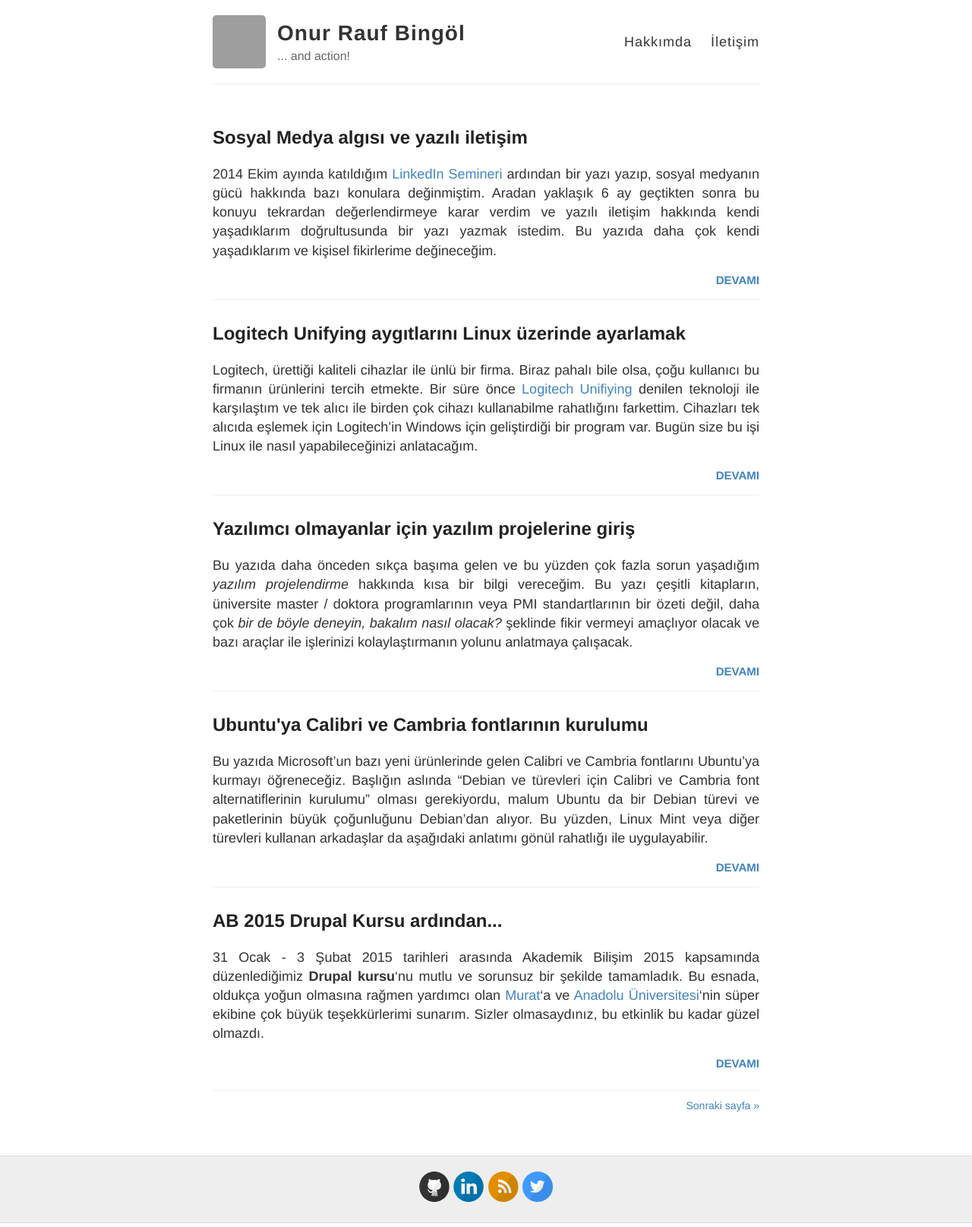
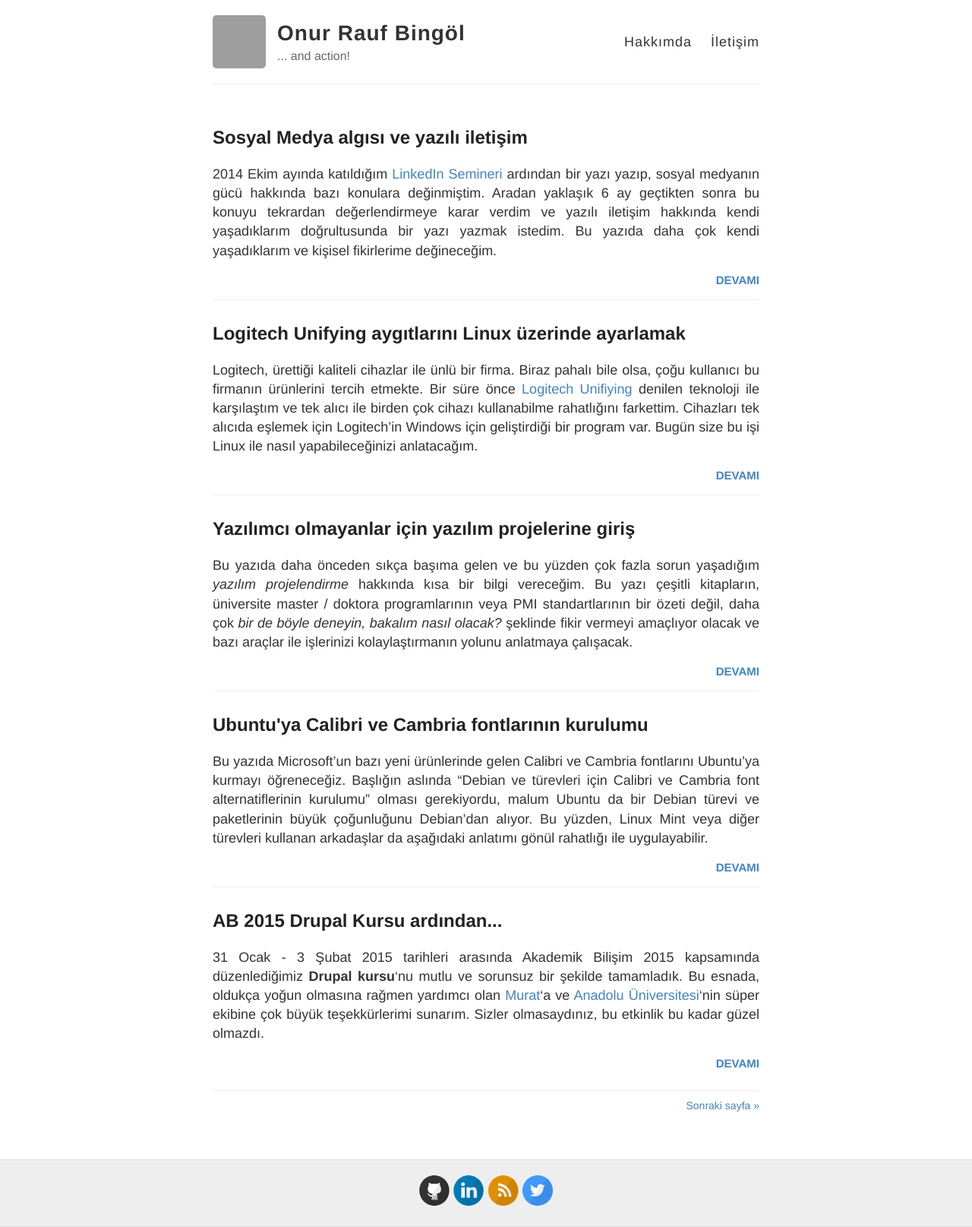
Before and after one commit to orbingol/orbingol.github.io, a Jekyll site: the page built from index.html, in a window 1280 px wide. Shown: the whole page at 76% size. Built offline with Jekyll 4.4.1, drawn with Linux system fonts in a browser that asks for light colours; Markdown is read by kramdown in place of the engine named in the settings; the list of posts is cut into pages by our own code; grey boxes are pictures that could not be loaded.

Commit message:
More padding!!

```diff
--- a/_sass/_custom.scss
+++ b/_sass/_custom.scss
@@ -21,7 +21,7 @@
 }
 
 .ads-index {
-  padding-top: 25px;
+  padding-top: 30px;
 }
 
 .ads-post {
```
